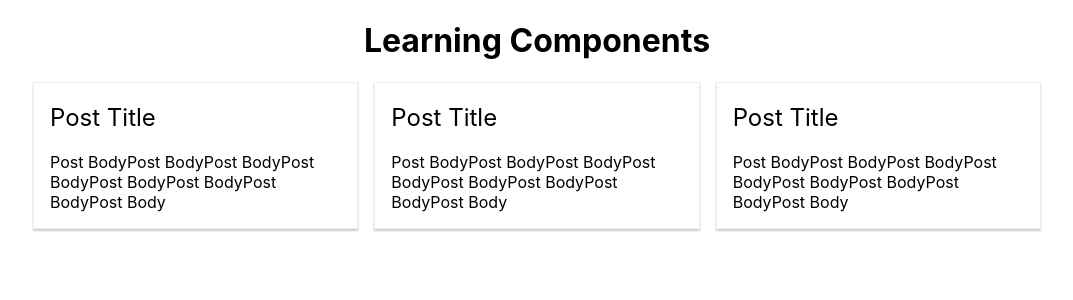
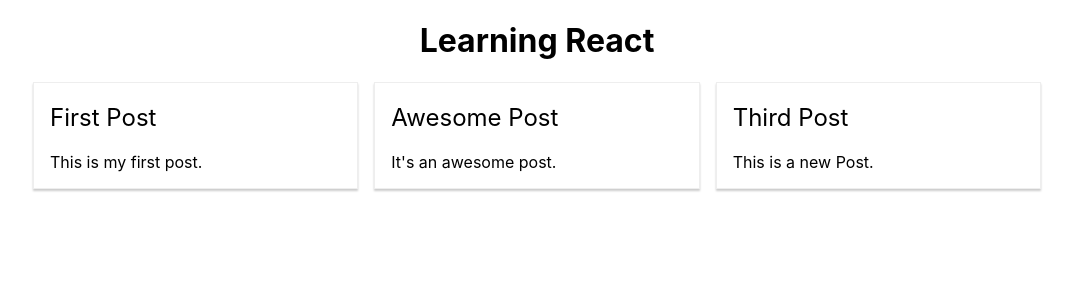
Before and after one commit to pratikmane1299/learning-react, a React (Create React App) app in the folder cool-react-app/: page / in a window 1280 px wide. Shown: the top 300 px of the page, without its empty margins (103-1176 px from the left). Built offline with nearby package versions, Linux system fonts and the light colour scheme.

Commit message:
:sparkles: pass props to component

```diff
--- a/cool-react-app/src/App.js
+++ b/cool-react-app/src/App.js
@@ -6,11 +6,11 @@
   render() {
     return (
       <div className="App">
-        <h1 className="App__title">Learning Components</h1>
+        <h1 className="App__title">Learning React</h1>
         <div className="App__body">
-          <Post />
-          <Post />
-          <Post />
+          <Post title="First Post" body="This is my first post." />
+          <Post title="Awesome Post" body="It's an awesome post." />
+          <Post title="Third Post" body="This is a new Post." />
         </div>
       </div>
     )
--- a/cool-react-app/src/components/Post.js
+++ b/cool-react-app/src/components/Post.js
@@ -5,8 +5,8 @@
     render() {
         return (
             <div className="Post">
-                <h2 className="Post__title">Post Title</h2>
-                <p className="Post__body">Post BodyPost BodyPost BodyPost BodyPost BodyPost BodyPost BodyPost Body</p>
+                <h2 className="Post__title">{this.props.title}</h2>
+                <p className="Post__body">{this.props.body}</p>
             </div>
         )
     }
```
Also changed, not shown: 1 other file (tests, documents, lock files or other folders).
